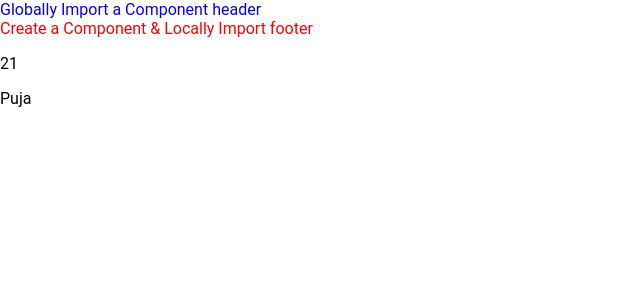
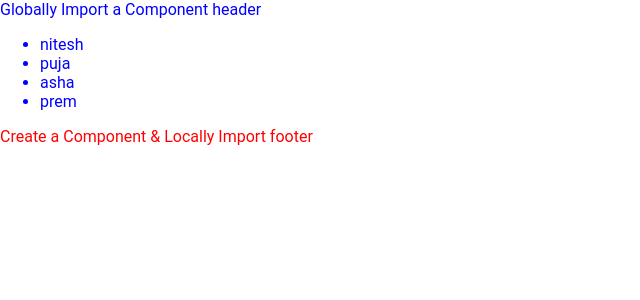
Before and after one commit to chadnitalukder2/vue-main-project, a Vue app: page / in a window 1280 px wide. Shown: the top 300 px of the page, without its empty margins (0-640 px from the left). Built offline with nearby package versions, Linux system fonts and the light colour scheme.

Commit message:
Control Child From Parent: Props

```diff
--- a/src/App.vue
+++ b/src/App.vue
@@ -1,9 +1,7 @@
 <template>
   <div>
-    <app-header></app-header>
+    <app-header :myStudents="students"></app-header>
     <comFooter></comFooter>
-    <p>{{age}}</p>
-  <p>{{name}}</p>
 </div>
 </template>
 
@@ -13,8 +11,7 @@ import comFooter from './Components/baice/App_footer';
 export default {
   data(){
     return{
-      name: "Puja",
-      age: 21
+      students: ["nitesh", "puja", "asha", "prem"]
     }
   },
   components:{
--- a/src/Components/baice/App_header.vue
+++ b/src/Components/baice/App_header.vue
@@ -1,8 +1,24 @@
 <template>
     <div>
         Globally Import a Component  header
-    </div>
+        <ul>
+            <li v-for="stu in myStudents" :key="stu">
+                {{stu}}
+            </li>
+        </ul>
+   </div>
 </template>
+
+<script>
+export default{
+    props: {
+      myStudents: {
+        type: Array
+      }
+    }
+}
+</script>
+
 <style scoped>
 div{
     color: blue;
```
